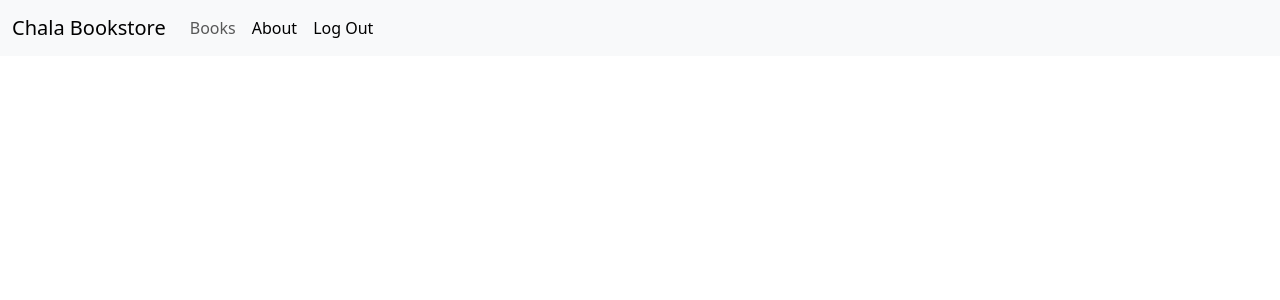
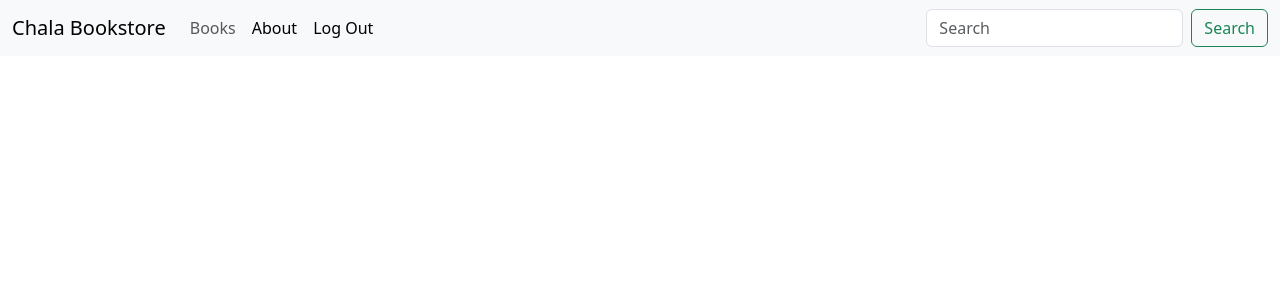
Before and after one commit to FrankMwandi/drf28, a Django app: page /books/ in a window 1280 px wide. Shown: the top 300 px of the page. Run offline with Django 4.2, Linux system fonts and the light colour scheme; the visitor is signed in with stand-in values (Sample User, id 1); data that the repository does not hold is empty; parts of the project's set-up code (start-up, migrations or seed data) failed here and were passed over.

Commit message:
basic search with q

```diff
--- a/books/urls.py
+++ b/books/urls.py
@@ -1,8 +1,9 @@
 from django.urls import path
 
-from .views import BookListView, BookDetailView
+from .views import BookListView, BookDetailView, SearchResultsListView
 
 urlpatterns = [
     path("", BookListView.as_view(), name="book_list"),
     path("<uuid:pk>",BookDetailView.as_view(), name="book_detail" ),
+    path("search/", SearchResultsListView.as_view(), name="search_results"),
 ]
--- a/books/views.py
+++ b/books/views.py
@@ -1,6 +1,7 @@
 from django.shortcuts import render
 from django.views.generic import ListView, DetailView
 from .models import Book
+from django.db.models import Q
 from django.contrib.auth.mixins import (
     LoginRequiredMixin,
     PermissionRequiredMixin
@@ -18,3 +19,14 @@ class BookDetailView(LoginRequiredMixin,DetailView):
     template_name = "books/book_detail.html"
     login_url = "account_login"
     permission_required = "book.special_status"
+
+class SearchResultsListView(ListView):
+    model = Book
+    context_object_name = "book_list"
+    template_name = "books/search_results.html"
+
+    def get_queryset(self):
+        query = self.request.GET.get("q")
+        return Book.objects.filter(
+            Q(title__icontains=query)|Q(title__icontains=query)
+        )
--- a/templates/_base.html
+++ b/templates/_base.html
@@ -38,6 +38,14 @@
                     </li>
                     {% endif %}
                 </ul>
+                <form class="d-flex" role="search" action="{% url 'search_results' %}" method="get">
+                    <input class="form-control me-2" type="search" name="q" placeholder="Search" aria-label="Search">
+                    <button class="btn btn-outline-success" type="submit">Search</button>
+                  </form>
+
+
+
+
             </div>
         </div>
     </nav>
```
Also changed, not shown: templates/books/search_results.html (added, +17 -0 lines).
